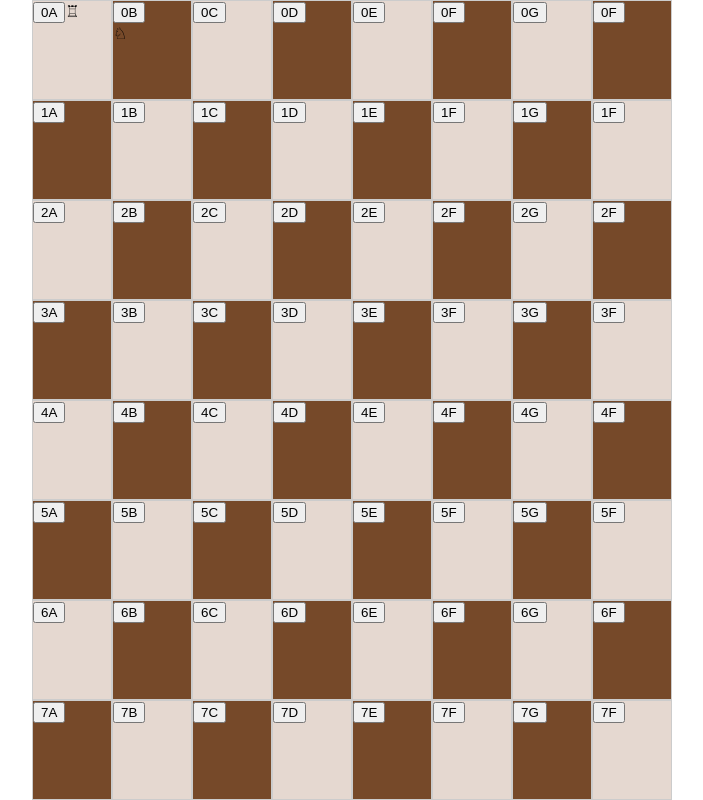
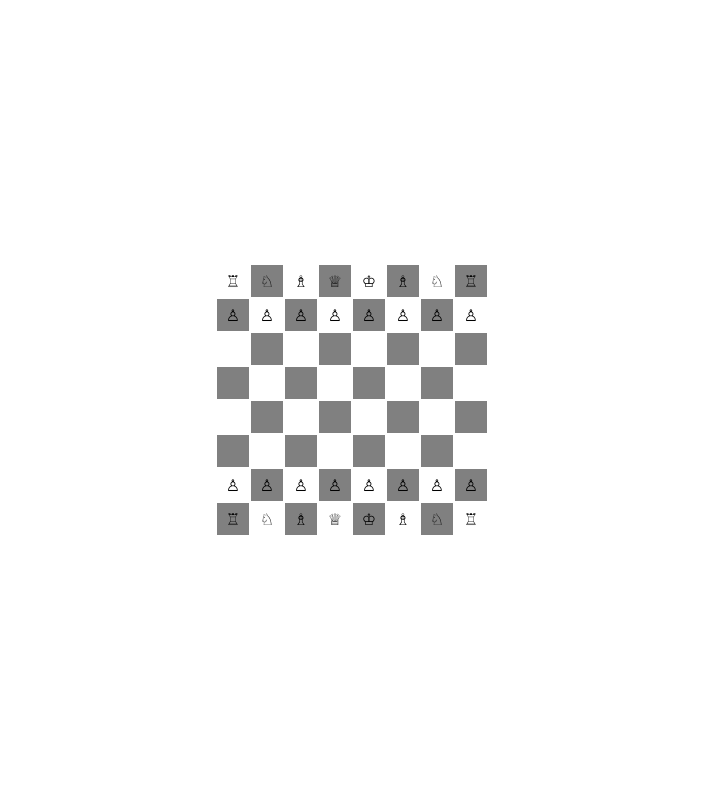
Before and after one commit to nathanSIO/react-echiquier-ts, a React (Create React App) app: page / in a window 1280 px wide. Shown: the whole page, without its empty margins (288-991 px from the left). Built offline with nearby package versions, Linux system fonts and the light colour scheme.

Commit message:
Version classes React pour exemple

```diff
--- a/src/index.tsx
+++ b/src/index.tsx
@@ -3,13 +3,14 @@ import ReactDOM from 'react-dom/client';
 import './index.css';
 import App from './App';
 import reportWebVitals from './reportWebVitals';
+import Chessboard from "./version/Chessboard";
 
 const root = ReactDOM.createRoot(
   document.getElementById('root') as HTMLElement
 );
 root.render(
   <React.StrictMode>
-    <App />
+    <Chessboard />
   </React.StrictMode>
 );
 
--- /dev/null
+++ b/src/version/Chessboard.tsx
@@ -0,0 +1,59 @@
+import {Component} from "react";
+import Square from "./Square";
+import Constants from "./Constants";
+import Piece from "./Piece";
+
+
+export default class Chessboard extends Component<any, any> {
+
+    static PIECE_ORDER = ['♖', '♘', '♗', '♕', '♔', '♗', '♘', '♖']
+    static PIECE_NAME_ORDER = ['tour', 'cavalier', 'fou', 'reine', 'roi', 'fou', 'cavalier', 'tour']
+
+    getLine(lineNumber: number) {
+        const squares = []
+        let startColor = Constants.WHITE
+        if (lineNumber%2==1) {
+            startColor = Constants.BLACK
+        }
+
+        // iteration sur les colonnes
+        for (let i = 0; i < 8; i++) {
+
+            if (lineNumber==0 || lineNumber==7) { // PIECES
+                squares.push(<Square key={"s-"+i+"-"+lineNumber} x={i} y={lineNumber} color={startColor} pieceName={Chessboard.PIECE_NAME_ORDER[i]} >
+                    <Piece symbol={Chessboard.PIECE_ORDER[i]} />
+                </Square>)
+            } else if (lineNumber==1 || lineNumber==6) { // PIONS
+                squares.push(<Square key={"s-"+i+"-"+lineNumber} x={i} y={lineNumber} color={startColor} pieceName={"pion"}>
+                    <Piece symbol={'♙'} />
+                </Square>)
+            } else { // VIDES
+                squares.push(<Square key={"s-"+i+"-"+lineNumber} x={i} y={lineNumber} color={startColor} pieceName={"vide"}>
+
+                </Square>)
+            }
+
+            // change de couleur à colonne suivante
+            startColor == Constants.WHITE ? startColor = Constants.BLACK : startColor = Constants.WHITE
+        }
+
+        return <tr key={"line-"+lineNumber}>
+            {squares}
+        </tr>
+    }
+
+    render() {
+        return <table style={{margin:"auto", marginTop: "50vh", transform: "translateY(-50%)"}}>
+                <tbody>
+                    {this.getLine(0)}
+                    {this.getLine(1)}
+                    {this.getLine(2)}
+                    {this.getLine(3)}
+                    {this.getLine(4)}
+                    {this.getLine(5)}
+                    {this.getLine(6)}
+                    {this.getLine(7)}
+                </tbody>
+            </table>
+    }
+}
--- /dev/null
+++ b/src/version/Constants.ts
@@ -0,0 +1,7 @@
+
+export default class Constants {
+
+    static BLACK = "black"
+    static WHITE = "white"
+
+}
--- /dev/null
+++ b/src/version/Piece.tsx
@@ -0,0 +1,18 @@
+import {Component} from "react";
+
+interface PieceProps {
+    symbol: string
+}
+
+export default class Piece extends Component<PieceProps, any> {
+
+    constructor(props: PieceProps) {
+        super(props);
+    }
+
+    render() {
+        return <div style={{textAlign:"center"}}>
+            {this.props.symbol}
+        </div>
+    }
+}
--- /dev/null
+++ b/src/version/Square.tsx
@@ -0,0 +1,33 @@
+import {Component, PropsWithChildren} from "react";
+import Constants from "./Constants";
+
+interface SquareProps extends PropsWithChildren {
+    x: number,
+    y: number,
+    color: string,
+    pieceName: string
+}
+
+export default class Square extends Component<SquareProps, any> {
+
+    constructor(props: SquareProps) {
+        super(props);
+    }
+
+    isBlack() {
+        return this.props.color === Constants.BLACK
+    }
+
+    translateColor(color: string) {
+        if (color===Constants.BLACK) {
+            return "noire"
+        } else {
+            return "blanche"
+        }
+    }
+    render() {
+        return <td style={{backgroundColor:this.isBlack()?"grey":"white", width:"30px", height:"30px"}} onClick={() => alert(this.props.pieceName+" à la position ["+(this.props.x+1)+","+(this.props.y+1)+"] de couleur "+this.translateColor(this.props.color))}>
+            {this.props.children}
+        </td>
+    }
+}
```
Also changed, not shown: 1 other file (tests, documents, lock files or other folders).
